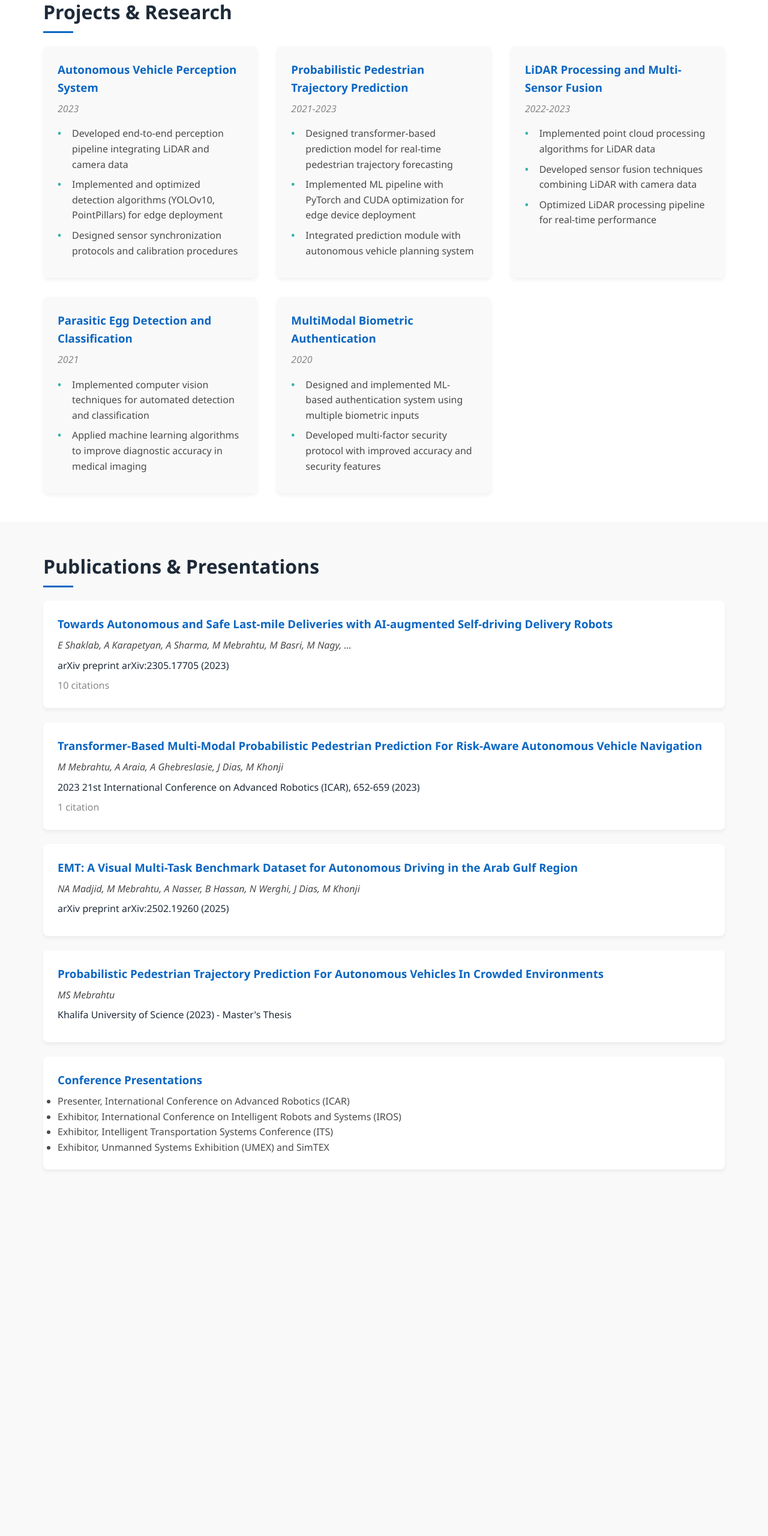
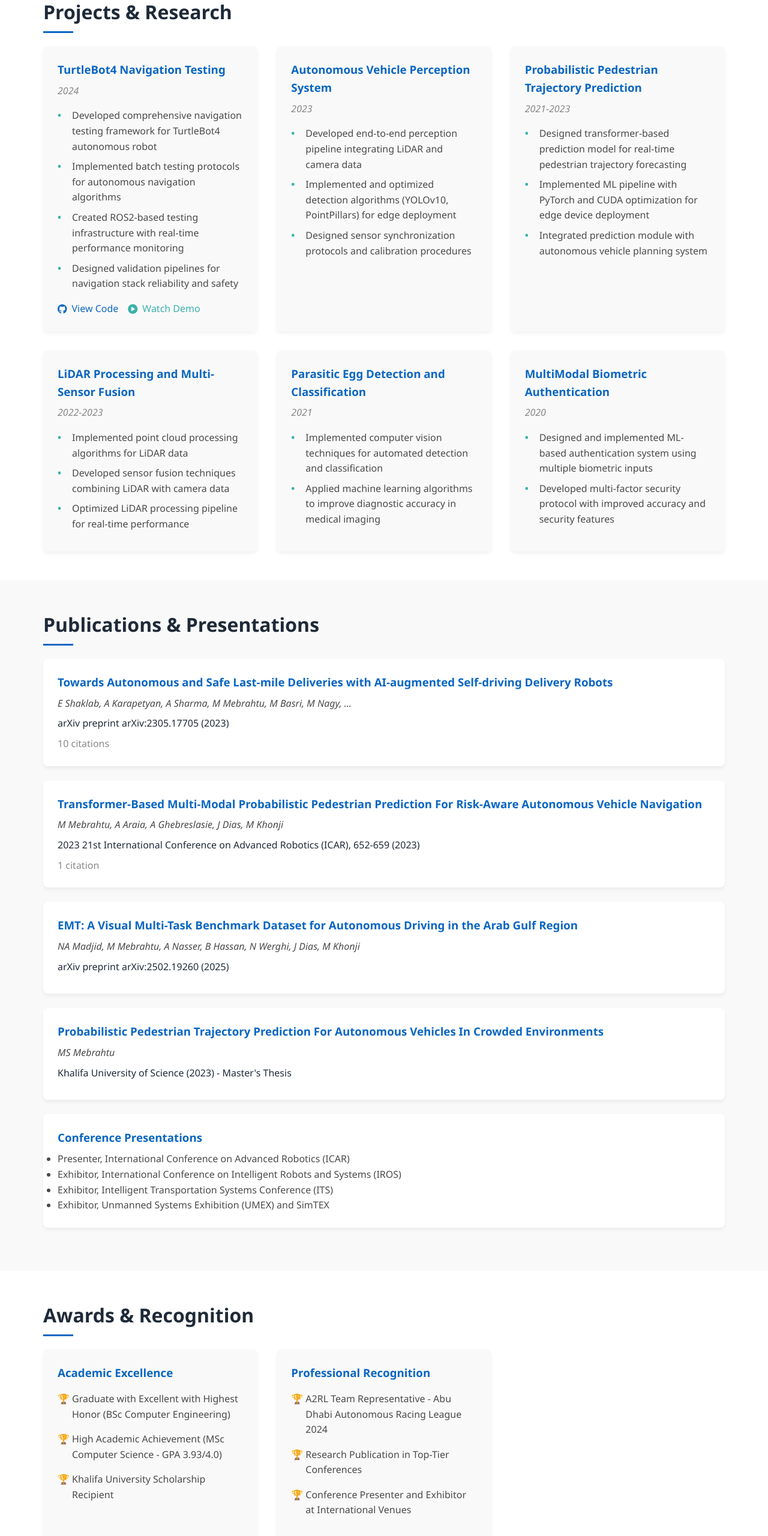
Before and after one commit to Murdism/resume, a plain HTML site: page index.html in a window 1280 px wide. Shown: the part 3660-6220 px from the top of the page at 60% size. Before the commit the page ends 5681 px from the top, so only its background shows below. Drawn offline with Linux system fonts and the light colour scheme.

Commit message:
Update index.html

```diff
--- a/index.html
+++ b/index.html
@@ -430,6 +430,35 @@
             font-weight: bold;
         }
 
+        .project-links {
+            margin-top: 1rem;
+            display: flex;
+            gap: 1rem;
+            flex-wrap: wrap;
+        }
+
+        .project-links a {
+            color: var(--primary-color);
+            text-decoration: none;
+            display: flex;
+            align-items: center;
+            gap: 0.5rem;
+            font-weight: 500;
+            transition: color 0.3s ease;
+        }
+
+        .project-links a:hover {
+            color: var(--accent-color);
+        }
+
+        .project-links a.demo-link {
+            color: var(--accent-color);
+        }
+
+        .project-links a.demo-link:hover {
+            color: var(--primary-color);
+        }
+
         /* Publications Section */
         .publications {
             background-color: var(--light-color);
@@ -823,6 +852,26 @@
             <h2 class="section-title">Projects & Research</h2>
             <div class="projects-grid">
                 <div class="project-card">
+                    <h3>TurtleBot4 Navigation Testing</h3>
+                    <p class="date">2024</p>
+                    <ul>
+                        <li>Developed comprehensive navigation testing framework for TurtleBot4 autonomous robot</li>
+                        <li>Implemented batch testing protocols for autonomous navigation algorithms</li>
+                        <li>Created ROS2-based testing infrastructure with real-time performance monitoring</li>
+                        <li>Designed validation pipelines for navigation stack reliability and safety</li>
+                    </ul>
+                    <div class="project-links">
+                        <a href="https://github.com/Murdism/turtlebot4-navigation-testing" target="_blank">
+                            <i class="fab fa-github"></i>
+                            View Code
+                        </a>
+                        <a href="https://github.com/Murdism/turtlebot4-navigation-testing/blob/main/demo/Batch_test_turtle_bot.mp4" target="_blank" class="demo-link">
+                            <i class="fas fa-play-circle"></i>
+                            Watch Demo
+                        </a>
+                    </div>
+                </div>
+                <div class="project-card">
                     <h3>Autonomous Vehicle Perception System</h3>
                     <p class="date">2023</p>
                     <ul>
@@ -906,4 +955,51 @@
         </div>
     </section>
 
-    <section id="awards
+    <section id="awards" class="awards">
+        <div class="container">
+            <h2 class="section-title">Awards & Recognition</h2>
+            <div class="awards-container">
+                <div class="award-category">
+                    <h3>Academic Excellence</h3>
+                    <ul class="award-list">
+                        <li>Graduate with Excellent with Highest Honor (BSc Computer Engineering)</li>
+                        <li>High Academic Achievement (MSc Computer Science - GPA 3.93/4.0)</li>
+                        <li>Khalifa University Scholarship Recipient</li>
+                    </ul>
+                </div>
+                <div class="award-category">
+                    <h3>Professional Recognition</h3>
+                    <ul class="award-list">
+                        <li>A2RL Team Representative - Abu Dhabi Autonomous Racing League 2024</li>
+                        <li>Research Publication in Top-Tier Conferences</li>
+                        <li>Conference Presenter and Exhibitor at International Venues</li>
+                    </ul>
+                </div>
+            </div>
+        </div>
+    </section>
+
+    <footer>
+        <div class="container">
+            <div class="footer-content">
+                <h3>Let's Connect</h3>
+                <div class="social-links">
+                    <a href="mailto:muradsmebrahtu@gmail.com" title="Email">
+                        <i class="fas fa-envelope"></i>
+                    </a>
+                    <a href="https://scholar.google.com/citations?user=pHrzj5kAAAAJ" target="_blank" title="Google Scholar">
+                        <i class="fas fa-graduation-cap"></i>
+                    </a>
+                    <a href="https://github.com/Murdism" target="_blank" title="GitHub">
+                        <i class="fab fa-github"></i>
+                    </a>
+                    <a href="https://linkedin.com/in/muradmebrahtu" target="_blank" title="LinkedIn">
+                        <i class="fab fa-linkedin"></i>
+                    </a>
+                </div>
+                <p class="copyright">&copy; 2024 Murad Smretab Mebrahtu. All rights reserved.</p>
+            </div>
+        </div>
+    </footer>
+</body>
+</html>
```
